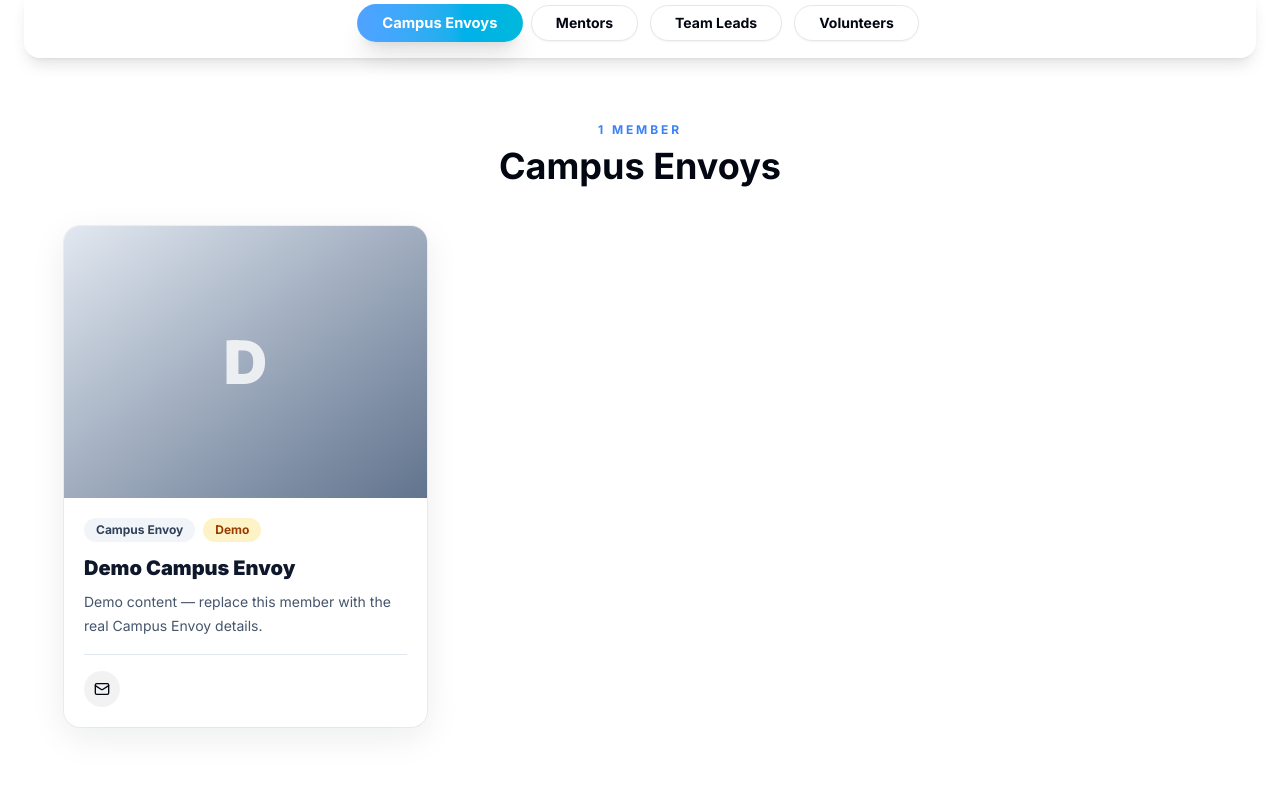
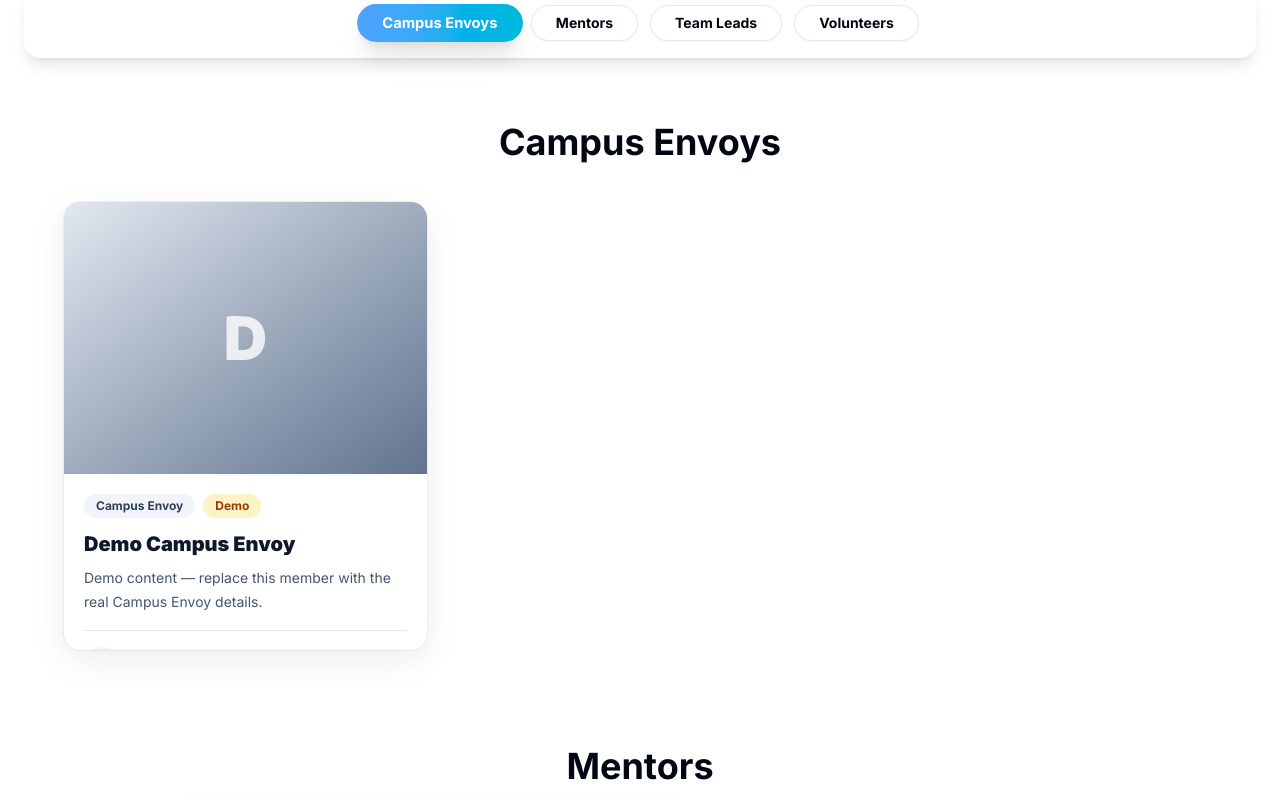
Before and after one commit to mishraji0519/wikiclubtech-nitin, a Next.js app in the folder WikiClub-Tech-UU-main/WikiClub-Tech-UU-main/: page /wikiclubtech-nitin/teams in a window 1280 px wide. Shown: the part 2100-2900 px from the top of the page. Built offline with nearby package versions, Linux system fonts and the light colour scheme.

Commit message:
style: equalize mentor and envoy tile heights and remove member counters

```diff
--- a/WikiClub-Tech-UU-main/WikiClub-Tech-UU-main/src/app/teams/page.tsx
+++ b/WikiClub-Tech-UU-main/WikiClub-Tech-UU-main/src/app/teams/page.tsx
@@ -64,7 +64,7 @@ const TeamSections = ({
 
         const gridClass =
           role === 'mentor'
-            ? 'mx-auto max-w-5xl space-y-6'
+            ? 'mx-auto grid max-w-5xl grid-cols-1 gap-8'
             : role === 'envoy'
               ? 'mx-auto grid max-w-6xl grid-cols-1 justify-items-center gap-8 sm:grid-cols-2 lg:grid-cols-3'
               : role === 'volunteer'
@@ -80,9 +80,6 @@ const TeamSections = ({
               transition={{ duration: 0.55, ease: [0.22, 1, 0.36, 1] }}
               className='mb-10 text-center'
             >
-              <p className='mb-2 text-xs font-bold uppercase tracking-[0.24em] text-primary'>
-                {roleMembers.length} {roleMembers.length === 1 ? 'member' : 'members'}
-              </p>
               <h2 className='text-3xl font-bold md:text-4xl'>{roleLabels[role]}</h2>
             </motion.div>
 
@@ -98,7 +95,13 @@ const TeamSections = ({
                     delay: Math.min(index * 0.08, 0.32),
                     ease: [0.22, 1, 0.36, 1],
                   }}
-                  className={role === 'envoy' ? 'w-full max-w-sm' : 'w-full'}
+                  className={
+                    role === 'envoy'
+                      ? 'flex h-full w-full max-w-sm lg:h-[28rem]'
+                      : role === 'mentor'
+                        ? 'flex h-full w-full lg:h-[28rem]'
+                        : 'w-full'
+                  }
                 >
                   <TeamMemberCard {...member} demo={member.id.startsWith('demo-')} />
                 </motion.div>
```
